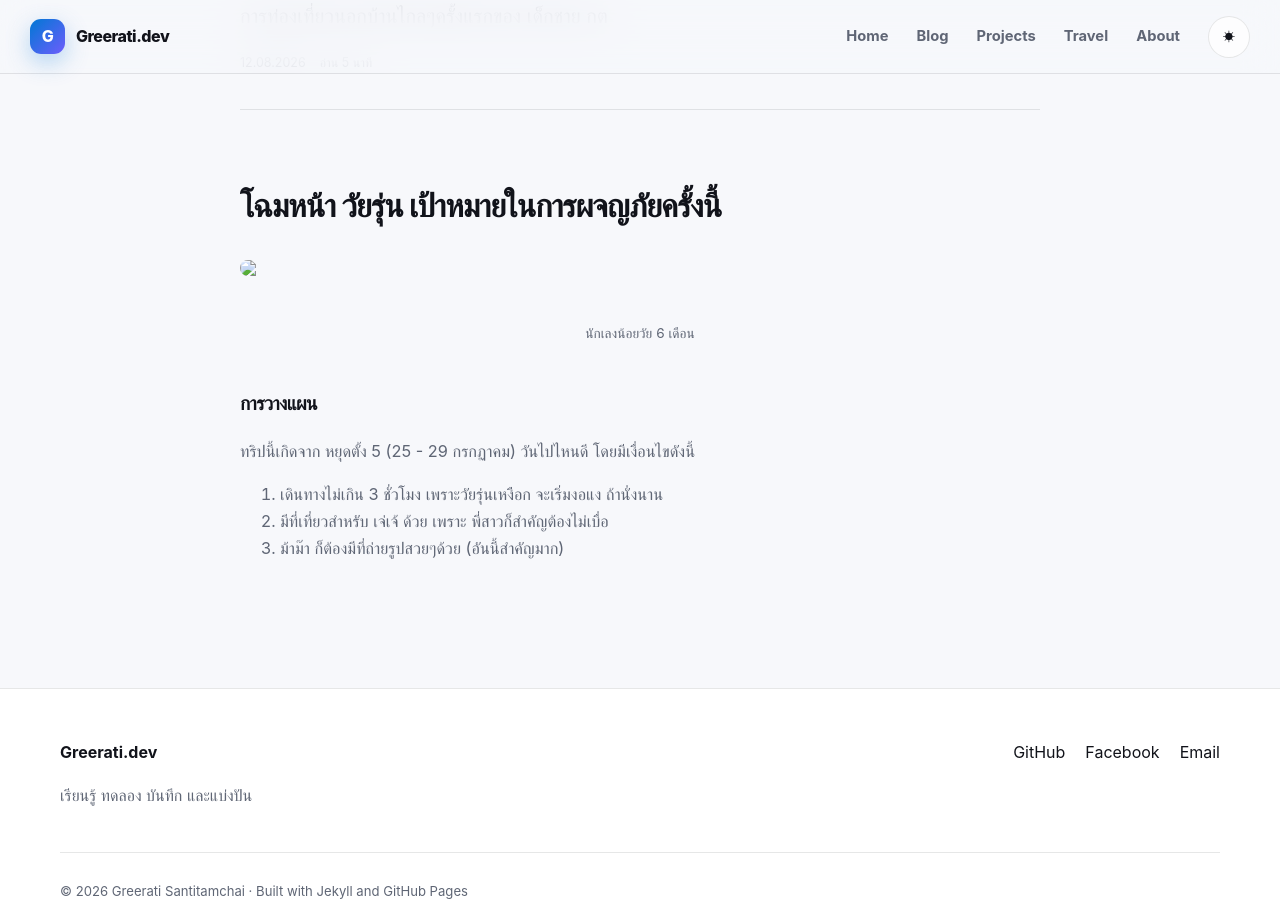
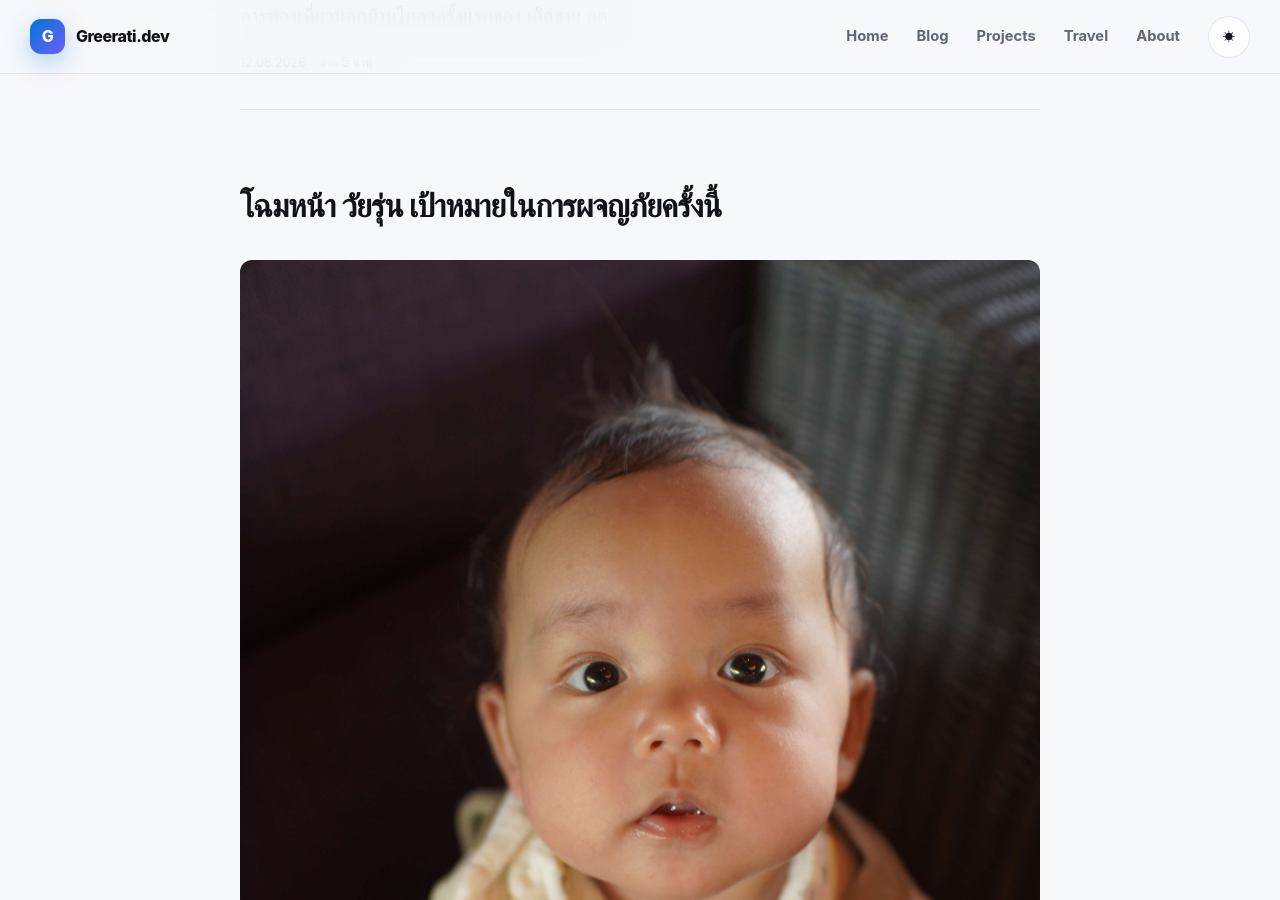
Before and after one commit to kakratua/kakratua.github.io, a Jekyll site: the page built from _posts/2026-08-12-khaoyai-2026.md, in a window 1280 px wide and 900 px high, scrolled down 355 px. Built offline with Jekyll 4.4.1, drawn with Linux system fonts in a browser that asks for light colours.

Commit message:
Update 2026-08-12-khaoyai-2026.md

```diff
--- a/_posts/2026-08-12-khaoyai-2026.md
+++ b/_posts/2026-08-12-khaoyai-2026.md
@@ -9,7 +9,7 @@ reading_time: "อ่าน 5 นาที"
 ## โฉมหน้า วัยรุ่น เป้าหมายในการผจญภัยครั้งนี้
 
 <p align="center">
-  <img class="responsive-image" src="/asset/images/Khaoyai_2026/DSC00740.JPG">
+  <img class="responsive-image" src="/assets/images/Khaoyai_2026/DSC00740.JPG">
   <br>
   <small>นักเลงน้อยวัย 6 เดือน</small>
 </p>
```
